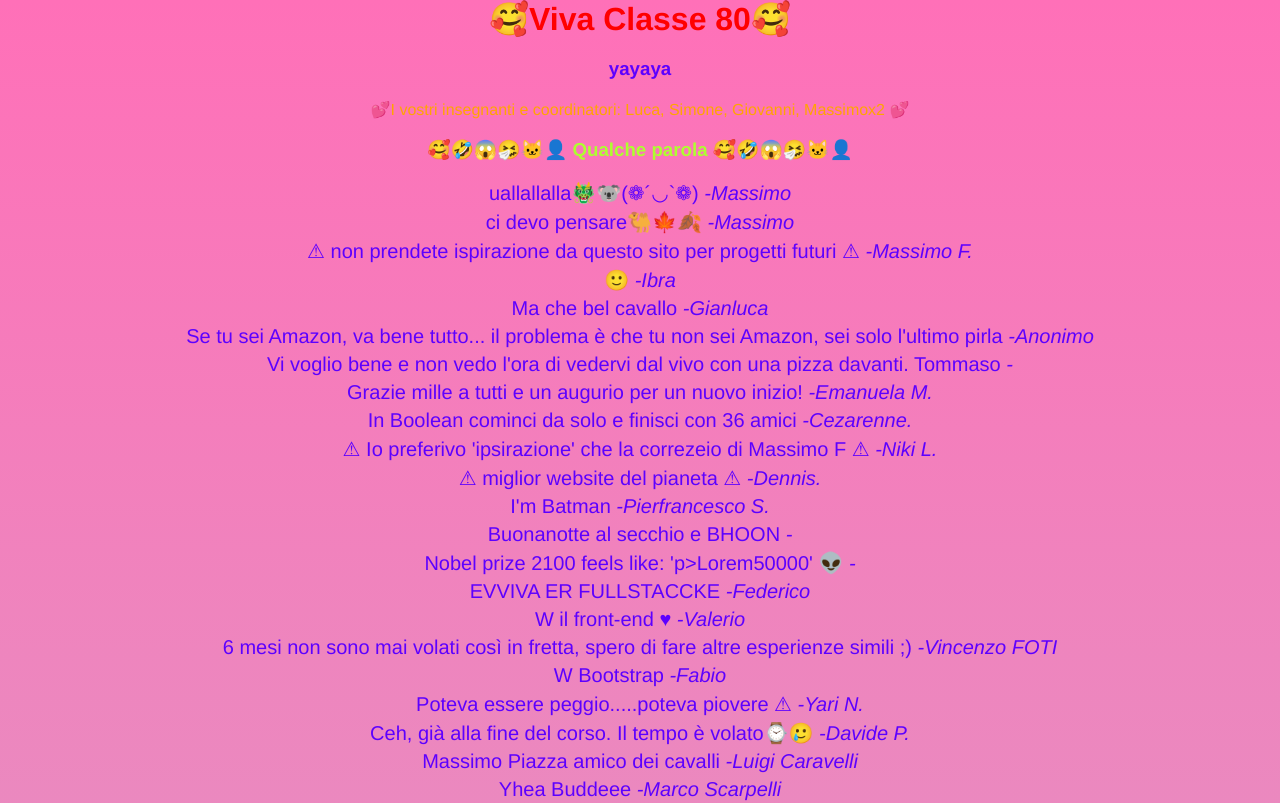
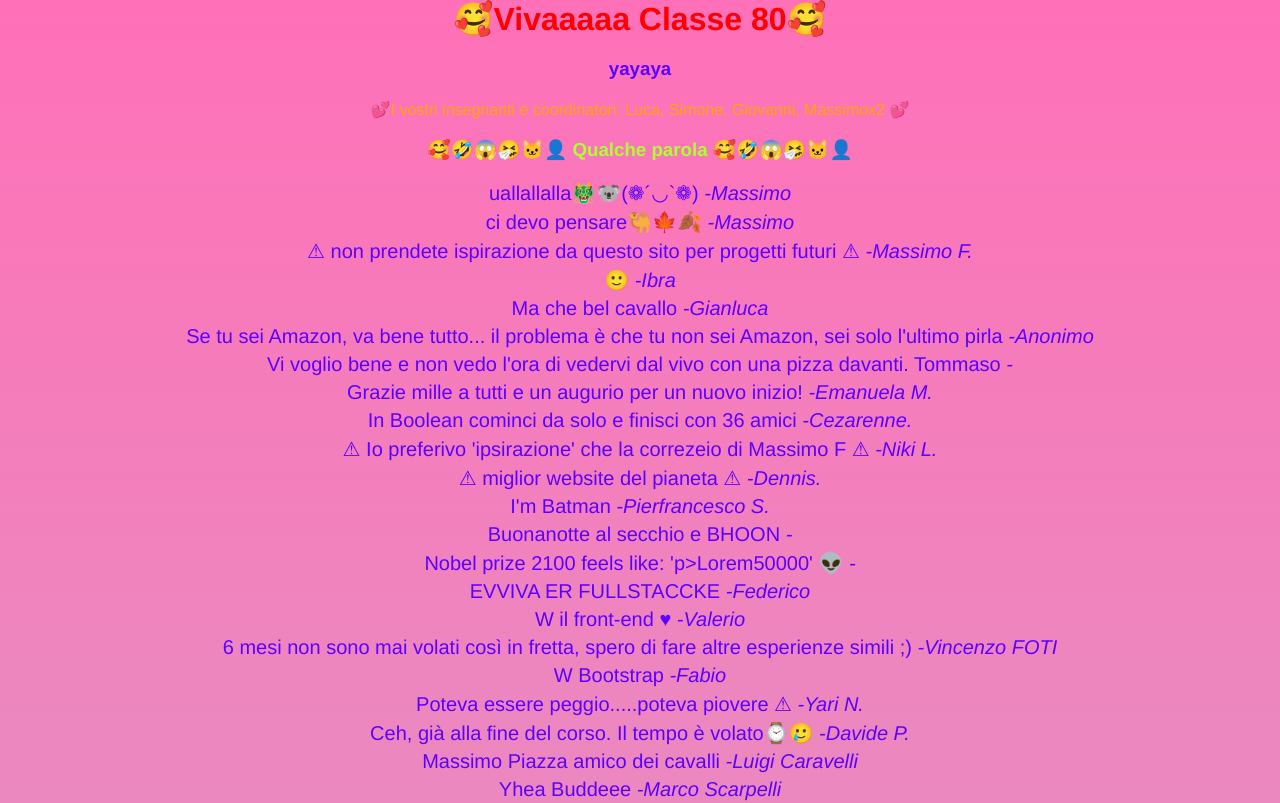
Before and after one commit to macs-massimopiazza/i-classe-80, a Vue app: page / in a window 1280 px wide. Shown: the top 803 px of the page. Built offline with nearby package versions, Linux system fonts and the light colour scheme.

Commit message:
changed title

```diff
--- a/src/App.vue
+++ b/src/App.vue
@@ -1,5 +1,5 @@
 <template>
-  <h1 style="color: red">🥰Viva Classe 80🥰</h1>
+  <h1 style="color: red">🥰Vivaaaaa Classe 80🥰</h1>
   <h3>yayaya</h3>
   <p style="color: orange">
     💕I vostri insegnanti e coordinatori: Luca, Simone, Giovanni, Massimox2 💕
```
